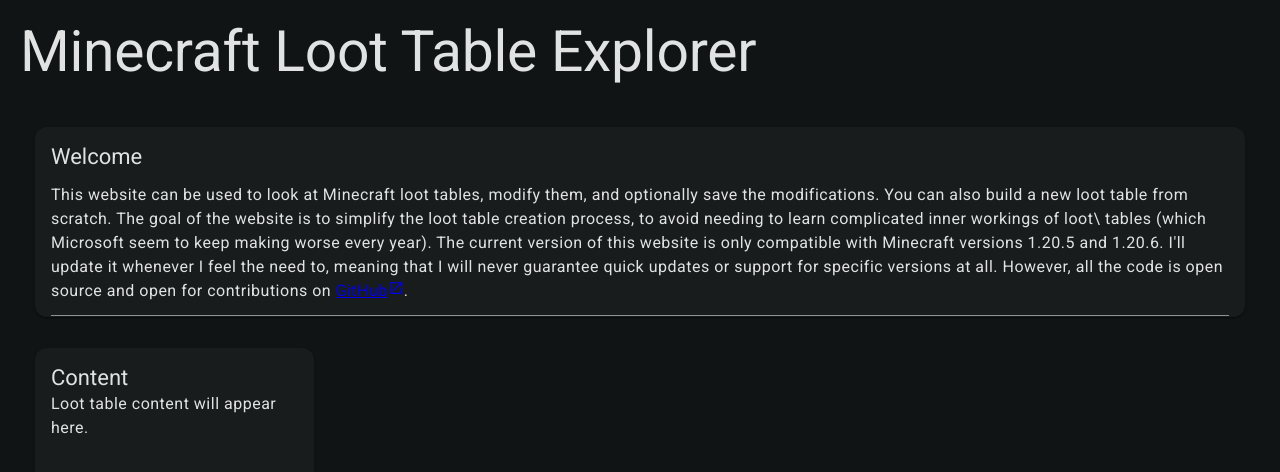
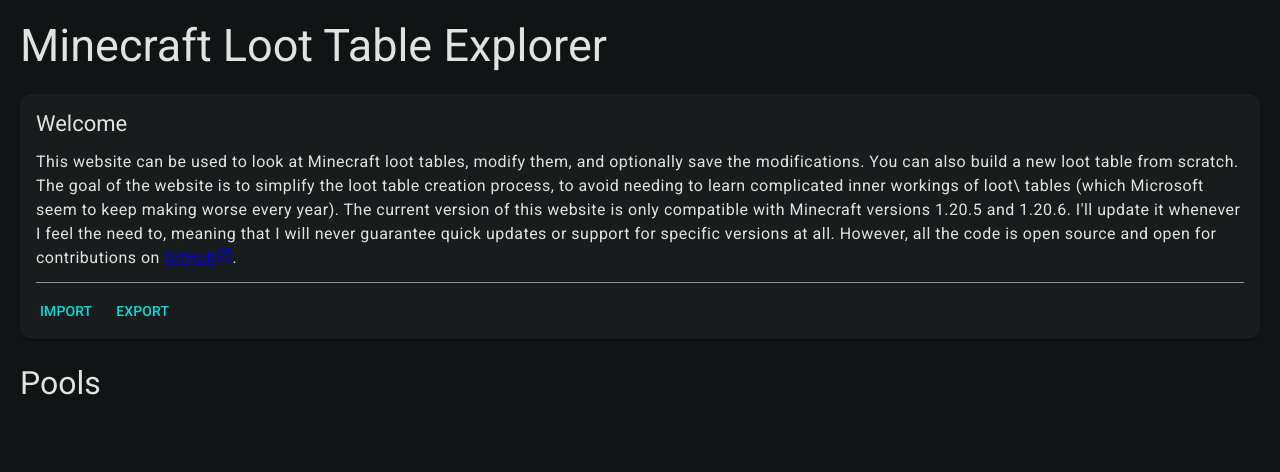
Before and after one commit to soni801/mc-loot-table-explorer, an Angular app: page / in a window 1280 px wide. Shown: the top 472 px of the page. Built offline with nearby package versions, Linux system fonts and the light colour scheme.

Commit message:
feat: display pool info

```diff
--- a/src/app/home/home.component.html
+++ b/src/app/home/home.component.html
@@ -1,57 +1,34 @@
-<div class="grid-container">
-  <h1 class="mat-h1">Minecraft Loot Table Explorer</h1>
-  <mat-grid-list cols="4" rowHeight="220px">
-    <!--@for (card of cards | async; track card) {
-      <mat-grid-tile [colspan]="card.cols" [rowspan]="card.rows">
-        <mat-card class="dashboard-card">
-          <mat-card-header>
-            <mat-card-title>
-              {{card.title}}
-              <button mat-icon-button class="more-button" [matMenuTriggerFor]="menu" aria-label="Toggle menu">
-                <mat-icon>more_vert</mat-icon>
-              </button>
-              <mat-menu #menu="matMenu" xPosition="before">
-                <button mat-menu-item>Expand</button>
-                <button mat-menu-item>Remove</button>
-              </mat-menu>
-            </mat-card-title>
-          </mat-card-header>
-          <mat-card-content class="dashboard-card-content">
-            <div>Card Content Here</div>
-          </mat-card-content>
-        </mat-card>
-      </mat-grid-tile>
-    }-->
-    <mat-grid-tile colspan="4">
-      <mat-card class="dashboard-card">
+<div class="container">
+  <h2>Minecraft Loot Table Explorer</h2>
+  <mat-card>
     <mat-card-header>
       <mat-card-title>Welcome</mat-card-title>
     </mat-card-header>
     <mat-card-content>
-          <p class="padding-top">This website can be used to look at Minecraft loot tables, modify them, and optionally
-            save the modifications. You can also build a new loot table from scratch. The goal of the website is to
-            simplify the loot table creation process, to avoid needing to learn complicated inner workings of loot\
-            tables (which Microsoft seem to keep making worse every year). The current version of this website is only
-            compatible with Minecraft versions 1.20.5 and 1.20.6. I'll update it whenever I feel the need to, meaning
-            that I will never guarantee quick updates or support for specific versions at all. However, all the code is
-            open source and open for contributions on <a href="https://github.com/soni801/mc-loot-table-explorer" target="_blank">GitHub<mat-icon class="text-icon" fontIcon="open_in_new"></mat-icon></a>.</p>
+      <p class="padding-top">This website can be used to look at Minecraft loot tables, modify them, and optionally save
+        the modifications. You can also build a new loot table from scratch. The goal of the website is to simplify the
+        loot table creation process, to avoid needing to learn complicated inner workings of loot\ tables (which
+        Microsoft seem to keep making worse every year). The current version of this website is only compatible with
+        Minecraft versions 1.20.5 and 1.20.6. I'll update it whenever I feel the need to, meaning that I will never
+        guarantee quick updates or support for specific versions at all. However, all the code is open source and open
+        for contributions on <a href="https://github.com/soni801/mc-loot-table-explorer" target="_blank">GitHub<mat-icon class="text-icon" fontIcon="open_in_new"></mat-icon></a>.</p>
       <mat-divider></mat-divider>
     </mat-card-content>
     <mat-card-actions>
       <button mat-button (click)="fileInput.click()">IMPORT</button>
       <button mat-button (click)="exportFile()">EXPORT</button>
+
       <input hidden (change)="onFileSelected()" #fileInput type="file" accept="application/json" id="import-file-input">
       <a hidden id="export-file-anchor"></a>
     </mat-card-actions>
   </mat-card>
-    </mat-grid-tile>
-    <mat-grid-tile rowspan="2">
-      <mat-card class="dashboard-card">
-        <mat-card-header>
-          <mat-card-title>Content</mat-card-title>
-        </mat-card-header>
-        <mat-card-content class="scroll">Loot table content will appear here.</mat-card-content>
-      </mat-card>
-    </mat-grid-tile>
-  </mat-grid-list>
+  <h4 class="padding-top">Pools</h4>
+  <mat-list>
+    @for (pool of pools; track pool) {
+      <mat-list-item>
+        <span matListItemTitle>Pool {{pools.indexOf(pool) + 1}}</span>
+        <span matListItemLine>{{pool.entries.length}} entries</span>
+      </mat-list-item>
+    }
+  </mat-list>
 </div>
--- a/src/app/home/home.component.scss
+++ b/src/app/home/home.component.scss
@@ -1,21 +1,3 @@
-.grid-container {
+.container {
   margin: 20px;
 }
-
-.dashboard-card {
-  position: absolute;
-  top: 15px;
-  left: 15px;
-  right: 15px;
-  bottom: 15px;
-}
-
-.more-button {
-  position: absolute;
-  top: 5px;
-  right: 10px;
-}
-
-.dashboard-card-content {
-  text-align: center;
-}
```
Also changed, not shown: src/app/home/home.component.ts (+13 -1 lines). Lines whose indentation alone changed are shown as unchanged.
